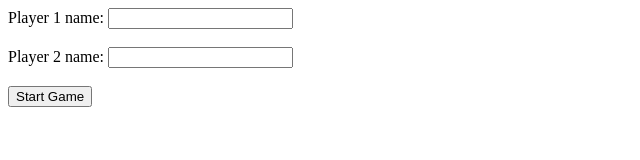
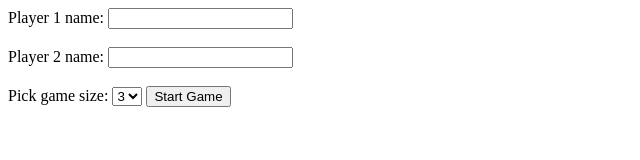
Before and after one commit to Rohit4Pal/Tic-Tac-Toe, a website: page index.html in a window 1280 px wide. Shown: the whole page, without its empty margins (0-640 px from the left). Drawn offline with Linux system fonts and the light colour scheme.

Commit message:
n*n size

```diff
--- a/index.html
+++ b/index.html
@@ -11,7 +11,15 @@
     Player 2 name:
     <input type="text" id="p2" name="p2" /><br /><br />
 
+    Pick game size:
+    <select id="choice" name="choice">
+      <option name="3" value="3">3</option>
+      <option name="4" value="4">4</option>
+      <option name="5" value="5">5</option>
+    </select>
+
     <button id="game-start" onclick="startGame()">Start Game</button>
+    <!--<button id="game-restart" onclick="restartGame()">Retart Game</button> -->
     <div class="game-container">
 
     </div>
```
